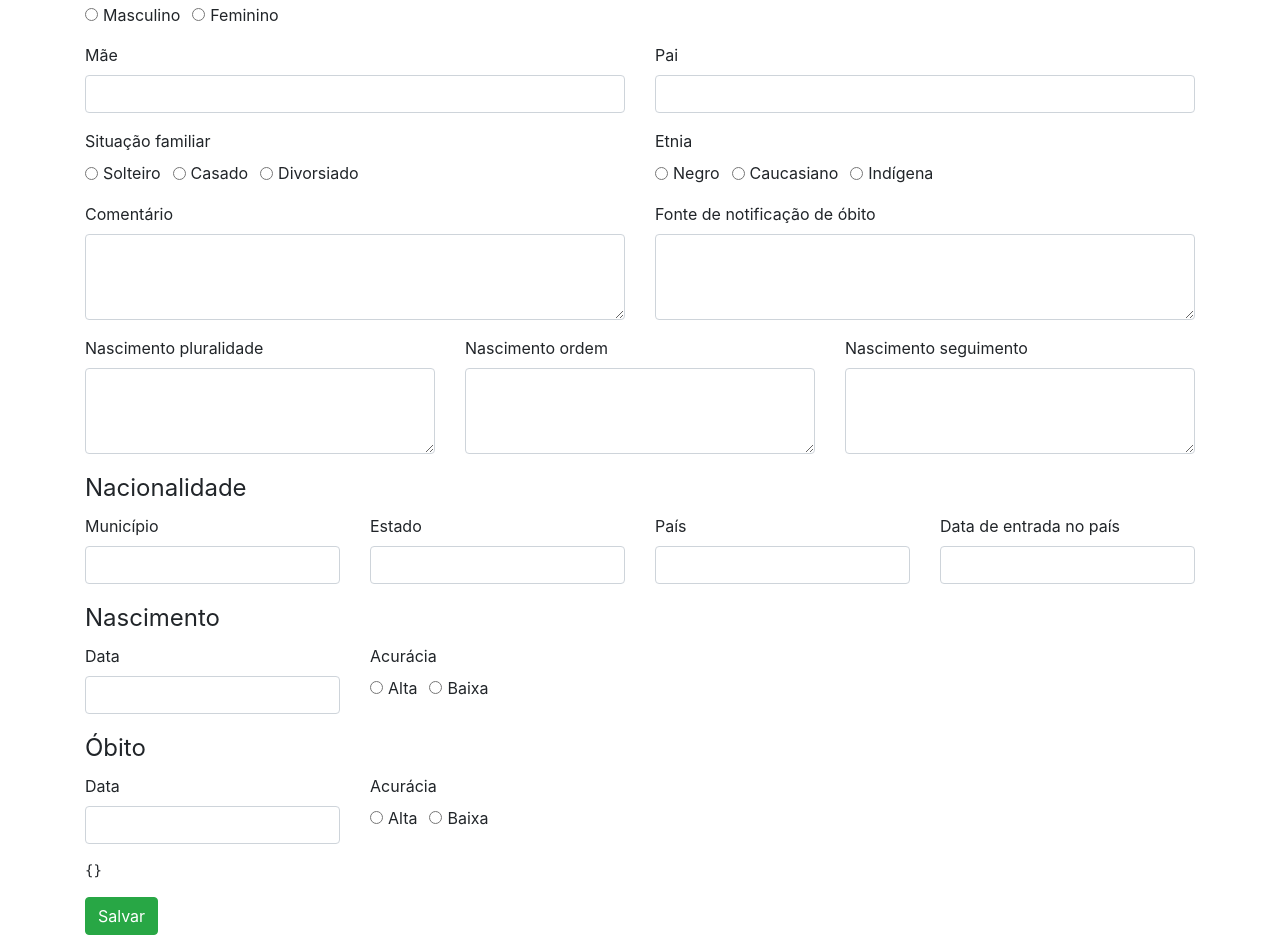
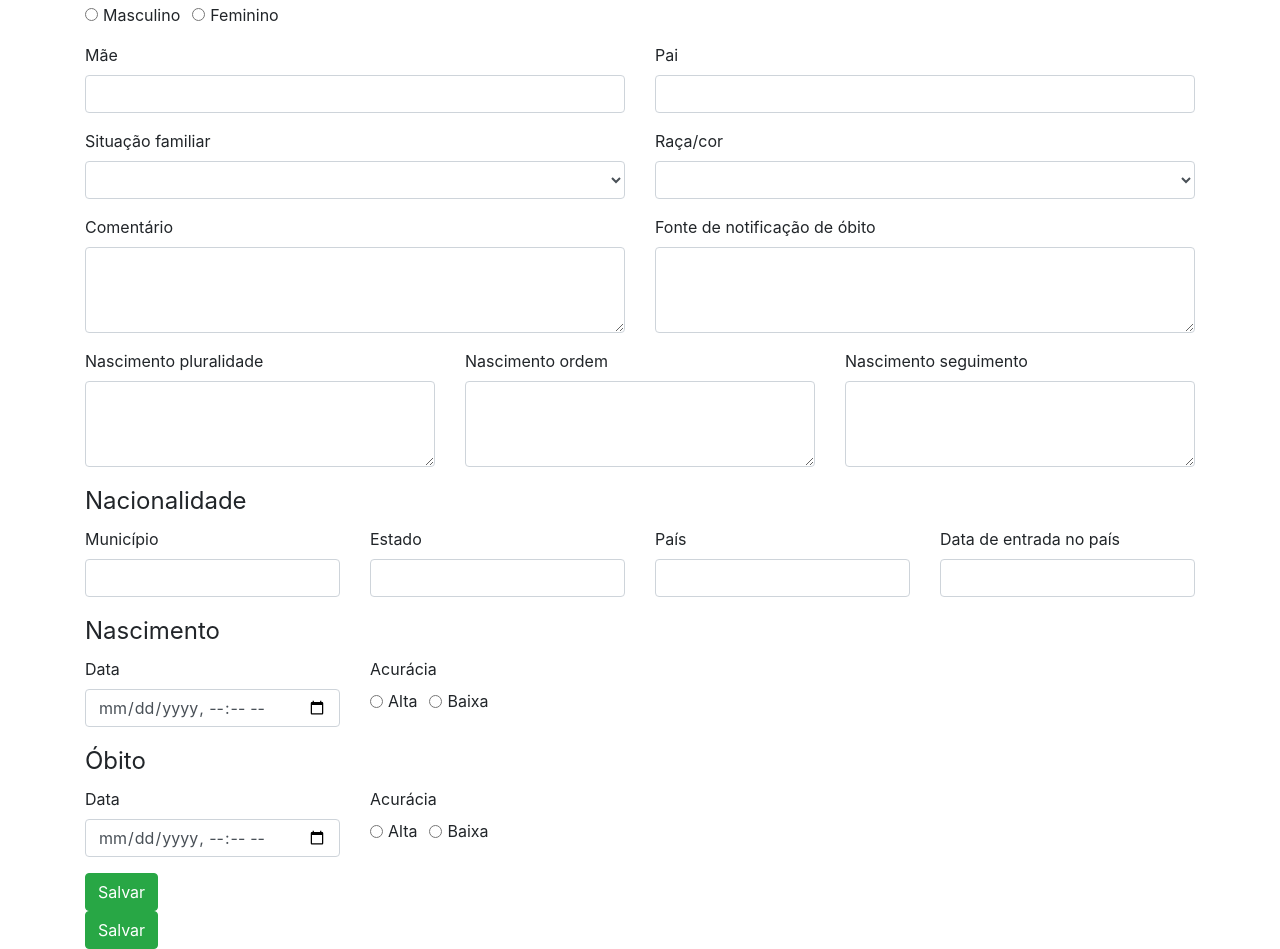
Before and after one commit to orenatoaraujo/fe-2018, an Angular app: page /individuos in a window 1280 px wide. Shown: the part 820-1769 px from the top of the page. Built offline with nearby package versions, Linux system fonts and the light colour scheme.

Commit message:
Ajustes em dados demograficos

```diff
--- a/src/app/dados-demograficos/dados-demograficos.component.html
+++ b/src/app/dados-demograficos/dados-demograficos.component.html
@@ -44,45 +44,22 @@
       <div class="col-sm-6">
         <div class="form-group">
           <label>Situação familiar</label>
-
-          <div class="clearfix">
-            <div class="form-check form-check-inline">
-              <input class="form-check-input" type="radio" id="inlineCheckbox1" value="option1">
-              <label class="form-check-label" for="inlineCheckbox1">Solteiro</label>
-            </div>
-
-            <div class="form-check form-check-inline">
-              <input class="form-check-input" type="radio" id="inlineCheckbox1" value="option1">
-              <label class="form-check-label" for="inlineCheckbox1">Casado</label>
-            </div>
-
-            <div class="form-check form-check-inline">
-              <input class="form-check-input" type="radio" id="inlineCheckbox1" value="option1">
-              <label class="form-check-label" for="inlineCheckbox1">Divorsiado</label>
-            </div>
-          </div>
+          <select class="form-control" name="dadosDemograficos.situacaoFamiliar" [(ngModel)]="dadosDemograficos.situacaoFamiliar">
+            <option [value]="situacaoFamiliar.id" *ngFor="let situacaoFamiliar of situacaoFamiliarList">
+              {{ situacaoFamiliar.title }}
+            </option>
+          </select>
         </div>
       </div>
 
       <div class="col-sm-6">
         <div class="form-group">
-          <label>Etnia</label>
-          <div class="clearfix">
-            <div class="form-check form-check-inline">
-              <input class="form-check-input" type="radio" id="inlineCheckbox1" value="option1">
-              <label class="form-check-label" for="inlineCheckbox1">Negro</label>
-            </div>
-
-            <div class="form-check form-check-inline">
-              <input class="form-check-input" type="radio" id="inlineCheckbox1" value="option1">
-              <label class="form-check-label" for="inlineCheckbox1">Caucasiano</label>
-            </div>
-
-            <div class="form-check form-check-inline">
-              <input class="form-check-input" type="radio" id="inlineCheckbox1" value="option1">
-              <label class="form-check-label" for="inlineCheckbox1">Indígena</label>
-            </div>
-          </div>
+          <label>Raça/cor</label>
+          <select class="form-control" name="dadosDemograficos.raca" [(ngModel)]="dadosDemograficos.raca">
+            <option [value]="raca.id" *ngFor="let raca of racaList">
+              {{ raca.title }}
+            </option>
+          </select>
         </div>
       </div>
     </div>
@@ -91,14 +68,16 @@
       <div class="col-sm-6">
         <div class="form-group">
           <label>Comentário</label>
-          <textarea rows="3" class="form-control"></textarea>
+          <textarea rows="3" class="form-control"
+            name="dadosDemograficos.comentario" [(ngModel)]="dadosDemograficos.comentario"></textarea>
         </div>
       </div>
 
       <div class="col-sm-6">
         <div class="form-group">
           <label>Fonte de notificação de óbito</label>
-          <textarea rows="3" class="form-control"></textarea>
+          <textarea rows="3" class="form-control"
+            name="dadosDemograficos.obitoFonte" [(ngModel)]="dadosDemograficos.obitoFonte"></textarea>
         </div>
       </div>
     </div>
@@ -107,25 +86,29 @@
       <div class="col-sm-4">
         <div class="form-group">
           <label>Nascimento pluralidade</label>
-          <textarea rows="3" class="form-control"></textarea>
+          <textarea rows="3" class="form-control"
+            name="dadosDemograficos.nascimentoPluralidade" [(ngModel)]="dadosDemograficos.nascimentoPluralidade"></textarea>
         </div>
       </div>
 
       <div class="col-sm-4">
         <div class="form-group">
           <label>Nascimento ordem</label>
-          <textarea rows="3" class="form-control"></textarea>
+          <textarea rows="3" class="form-control"
+            name="dadosDemograficos.nascimentoOrdem" [(ngModel)]="dadosDemograficos.nascimentoOrdem"></textarea>
         </div>
       </div>
 
       <div class="col-sm-4">
         <div class="form-group">
           <label>Nascimento seguimento</label>
-          <textarea rows="3" class="form-control"></textarea>
+          <textarea rows="3" class="form-control"
+            name="dadosDemograficos.nascimentoSeguimento" [(ngModel)]="dadosDemograficos.nascimentoSeguimento"></textarea>
         </div>
       </div>
     </div>
   </fieldset>
+
   <fieldset>
     <legend>Nacionalidade</legend>
 
@@ -133,28 +116,32 @@
       <div class="col-sm-3">
         <div class="form-group">
           <label>Município</label>
-          <input type="text" rows="3" class="form-control">
+          <input type="text" class="form-control"
+            name="dadosDemograficos.municipio" [(ngModel)]="dadosDemograficos.municipio">
         </div>
       </div>
 
       <div class="col-sm-3">
         <div class="form-group">
           <label>Estado</label>
-          <input type="text" rows="3" class="form-control">
+          <input type="text" class="form-control"
+            name="dadosDemograficos.estado" [(ngModel)]="dadosDemograficos.estado">
         </div>
       </div>
 
       <div class="col-sm-3">
         <div class="form-group">
           <label>País</label>
-          <input type="text" rows="3" class="form-control">
+          <input type="text" class="form-control"
+            name="dadosDemograficos.pais" [(ngModel)]="dadosDemograficos.pais">
         </div>
       </div>
 
       <div class="col-sm-3">
         <div class="form-group">
           <label>Data de entrada no país</label>
-          <input type="text" rows="3" class="form-control">
+          <input type="text" class="form-control"
+            name="dadosDemograficos.dataEntradaPais" [(ngModel)]="dadosDemograficos.dataEntradaPais">
         </div>
       </div>
     </div>
@@ -167,7 +154,8 @@
       <div class="col-sm-3">
         <div class="form-group">
           <label>Data</label>
-          <input type="text" rows="3" class="form-control">
+          <input type="datetime-local" class="form-control"
+            name="dadosDemograficos.nascimento" [(ngModel)]="dadosDemograficos.nascimento">
         </div>
       </div>
 
@@ -176,13 +164,15 @@
           <label>Acurácia</label>
           <div class="clearfix">
             <div class="form-check form-check-inline">
-              <input class="form-check-input" type="radio" id="inlineCheckbox1" value="option1">
-              <label class="form-check-label" for="inlineCheckbox1">Alta</label>
+              <input class="form-check-input" type="radio" id="nascimento-acuracia-alta"
+                name="dadosDemograficos.nascimentoAcuracia" [(ngModel)]="dadosDemograficos.nascimentoAcuracia" value="alta">
+              <label class="form-check-label" for="nascimento-acuracia-alta">Alta</label>
             </div>
 
             <div class="form-check form-check-inline">
-              <input class="form-check-input" type="radio" id="inlineCheckbox1" value="option1">
-              <label class="form-check-label" for="inlineCheckbox1">Baixa</label>
+              <input class="form-check-input" type="radio" id="nascimento-acuracia-baixa"
+                name="dadosDemograficos.nascimentoAcuracia" [(ngModel)]="dadosDemograficos.nascimentoAcuracia" value="baixa">
+              <label class="form-check-label" for="nascimento-acuracia-baixa">Baixa</label>
             </div>
           </div>
         </div>
@@ -197,7 +187,8 @@
       <div class="col-sm-3">
         <div class="form-group">
           <label>Data</label>
-          <input type="text" rows="3" class="form-control">
+          <input type="datetime-local" rows="3" class="form-control"
+            name="dadosDemograficos.obito" [(ngModel)]="dadosDemograficos.obito">
         </div>
       </div>
 
@@ -206,13 +197,15 @@
           <label>Acurácia</label>
           <div class="clearfix">
             <div class="form-check form-check-inline">
-              <input class="form-check-input" type="radio" id="inlineCheckbox1" value="option1">
-              <label class="form-check-label" for="inlineCheckbox1">Alta</label>
+              <input class="form-check-input" type="radio" id="obito-acuracia-alta"
+                name="dadosDemograficos.obitoAcuracia" [(ngModel)]="dadosDemograficos.obitoAcuracia" value="alta">
+              <label class="form-check-label" for="obito-acuracia-alta">Alta</label>
             </div>
 
             <div class="form-check form-check-inline">
-              <input class="form-check-input" type="radio" id="inlineCheckbox1" value="option1">
-              <label class="form-check-label" for="inlineCheckbox1">Baixa</label>
+              <input class="form-check-input" type="radio" id="obito-acuracia-baixa"
+                name="dadosDemograficos.obitoAcuracia" [(ngModel)]="dadosDemograficos.obitoAcuracia" value="baixa">
+              <label class="form-check-label" for="obito-acuracia-baixa">Baixa</label>
             </div>
           </div>
         </div>
@@ -220,5 +213,7 @@
     </div>
   </fieldset>
 
-  <pre>{{ dadosDemograficos | json }}</pre>
+  <div class="clearfix">
+    <button type="button" class="btn btn-success" (click)="save(dadosDemograficos)">Salvar</button>
+  </div>
 </form>
--- a/src/app/dados-demograficos/dados-demograficos.component.ts
+++ b/src/app/dados-demograficos/dados-demograficos.component.ts
@@ -2,6 +2,8 @@ import { Component, OnInit } from '@angular/core';
 import { DadosDemograficosService } from '../services/dados-demograficos.service';
 import { DadosDemograficos } from '../domain/dados-demograficos';
 import { Sexo } from '../enum/sexo.enum';
+import { EventEmitter } from 'events';
+import { SituacaoFamiliar } from '../enum/situacao-familiar.enum';
 
 @Component({
   selector: 'app-dados-demograficos',
@@ -12,16 +14,39 @@ export class DadosDemograficosComponent implements OnInit {
 
   public sexoMasculino:Sexo = Sexo.MASCULINO;
   public sexoFeminino:Sexo = Sexo.FEMININO;
+
+  public situacaoFamiliarList:any[] = [{
+    id: 1,
+    title: 'Solteiro'
+  }, {
+    id: 2,
+    title: 'Casado'
+  }, {
+    id: 3,
+    title: 'Divorsiado'
+  }];
+
+  public racaList:any[] = [{
+    id: 1,
+    title: 'Negro'
+  }, {
+    id: 2,
+    title: 'Caucasiano'
+  }, {
+    id: 3,
+    title: 'Indígena'
+  }];
+
   public dadosDemograficos:DadosDemograficos;
 
   constructor(private dadosDemograficosService:DadosDemograficosService) {
     this.dadosDemograficos = new DadosDemograficos();
-    console.log(this.sexoMasculino);
-    console.log(this.sexoFeminino);
   }
 
   ngOnInit() {
   }
 
-
+  save(dadosDemograficos:DadosDemograficos) {
+    this.dadosDemograficosService.create(dadosDemograficos);
+  }
 }
--- a/src/app/domain/dados-demograficos.ts
+++ b/src/app/domain/dados-demograficos.ts
@@ -1,11 +1,28 @@
 import { Domain } from "./domain";
 import { Sexo } from "../enum/sexo.enum";
+import { SituacaoFamiliar } from "../enum/situacao-familiar.enum";
+import { Raca } from "../enum/raca.enum";
 
 export class DadosDemograficos extends Domain {
 
     public sexo:Sexo;
     public mae:String;
+    public pai:String;
+    public situacaoFamiliar:SituacaoFamiliar;
+    public raca:Raca;
+    public comentario:String;
+    public obitoFonte:String;
+    public nascimentoPluralidade:String;
+    public nascimentoOrdem:String;
+    public nascimentoSeguimento:String;
+    public municipio:String;
+    public estado:String;
+    public pais:String;
+    public dataEntradaPais:Date;
+
     public nascimento:Date;
     public nascimentoAcuracia:String;
 
+    public obito:Date;
+    public obitoAcuracia:String;
 }
--- /dev/null
+++ b/src/app/enum/raca.enum.ts
@@ -0,0 +1,2 @@
+export enum Raca {
+}
--- a/src/app/enum/sexo.enum.ts
+++ b/src/app/enum/sexo.enum.ts
@@ -1,4 +1,6 @@
+import { ValueTransformer } from "@angular/compiler/src/util";
+
 export enum Sexo {
-    MASCULINO = 1,
-    FEMININO = 2
+    MASCULINO,
+    FEMININO
 }
--- /dev/null
+++ b/src/app/enum/situacao-familiar.enum.ts
@@ -0,0 +1,5 @@
+export enum SituacaoFamiliar {
+    SOLTEIRO,
+    CASADO,
+    DIVORSIADO
+}
```
